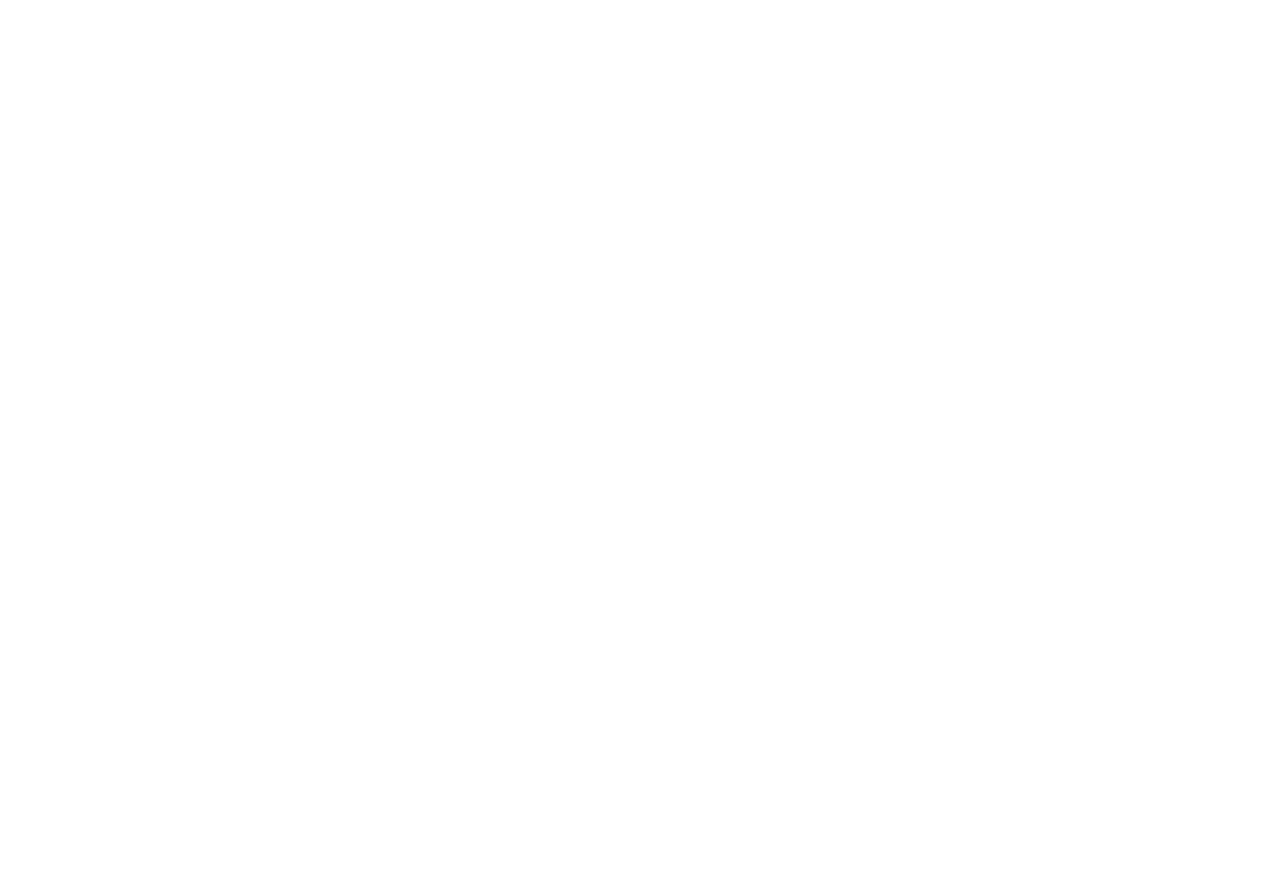
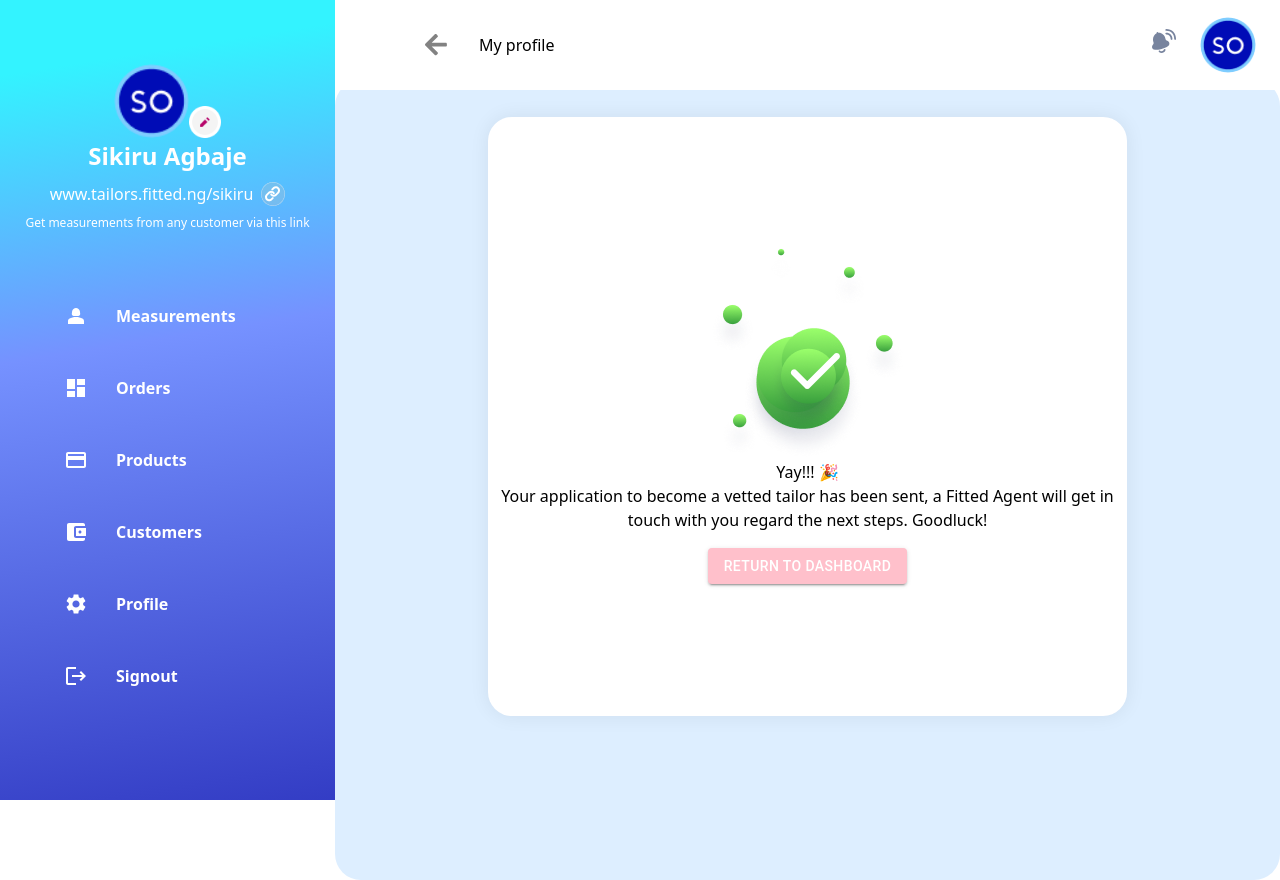
Before and after one commit to romeoscript/fitted_resources, a React (Vite) app: page /success in a window 1280 px wide. Before the commit this address had no page. Before the commit the page ends 800 px from the top, so only its background shows below. Built offline with nearby package versions, Linux system fonts and the light colour scheme.

Commit message:
feat:done

```diff
--- a/src/App.css
+++ b/src/App.css
@@ -1,4 +1,4 @@
-#root {
+/* #root {
   margin: 0 auto;
   text-align: center;
 }
@@ -37,4 +37,4 @@
 
 .read-the-docs {
   color: #888;
-}
+} */
--- a/src/App.jsx
+++ b/src/App.jsx
@@ -7,6 +7,7 @@
 import Help from "./components/dashboard/pages/Help";
 import Settings from "./components/dashboard/pages/Settings";
 import Profile from "./components/dashboard/pages/Profile";
+import Success from "./components/dashboard/pages/Success";
 
 function App() {
   return (
@@ -16,6 +17,7 @@
         <Route path="/dashboards/funding" element={<Funding />} />
         <Route path="/dashboards/help" element={<Help />} />
         <Route path="/dashboards/settings" element={<Settings />} />
+        <Route path="/success" element={<Success />} />
         <Route path="/dashboards/profile" element={<Profile />} />
       </Routes>
     </>
--- a/src/components/Nav.jsx
+++ b/src/components/Nav.jsx
@@ -6,20 +6,20 @@
 import ClearIcon from "@mui/icons-material/Clear";
 
 
-const Nav = ({change,mobile}) => {
+const Nav = ({ change, mobile }) => {
 
 
 
   return (
-    <div className=" flex items-center justify-between left-0 h-[90px] bg-[white] z-[30] px-[1rem] pl-[425px] fixed top-0 w-full z-20 ">
+    <div className=" flex items-center justify-between left-0 h-[90px] bg-[white] z-[30] px-[1rem] lg:pl-[425px] fixed top-0 w-full z-20 ">
 
       <aside className="flex items-center justify-center gap-8">
-        <svg xmlns="http://www.w3.org/2000/svg" width="22" height="22" viewBox="0 0 22 22" fill="none">
+        <svg xmlns="http://www.w3.org/2000/svg" width="22" height="22" viewBox="0 0 22 22" fill="none" onClick={() => { window.history.back() }}>
           <path d="M12.5757 19.895L11.4917 20.979C11.0327 21.438 10.2905 21.438 9.83643 20.979L0.344238 11.4917C-0.114746 11.0327 -0.114746 10.2905 0.344238 9.83643L9.83643 0.344238C10.2954 -0.114746 11.0376 -0.114746 11.4917 0.344238L12.5757 1.42822C13.0395 1.89209 13.0298 2.64893 12.5562 3.10303L6.67236 8.7085H20.7056C21.355 8.7085 21.8774 9.23096 21.8774 9.88037V11.4429C21.8774 12.0923 21.355 12.6147 20.7056 12.6147H6.67236L12.5562 18.2202C13.0347 18.6743 13.0444 19.4312 12.5757 19.895Z" fill="#828282" />
         </svg>
         <p>My profile</p>
       </aside>
-      <aside className=" items-center gap-4 px-[0.5rem] md:flex hidden">
+      <aside className=" items-center gap-4 px-[0.5rem] lg:flex hidden">
         <svg xmlns="http://www.w3.org/2000/svg" width="32" height="32" viewBox="0 0 32 32" fill="none">
           <path d="M24 10.0512C24 10.5559 23.6026 10.9649 23.1124 10.9649C22.6222 10.9649 22.2249 10.5559 22.2249 10.0512C22.2249 7.51759 21.4084 5.47728 20.0441 4.07264C18.6797 2.66801 16.6978 1.82749 14.2368 1.82749C13.7466 1.82749 13.3493 1.41841 13.3493 0.913744C13.3493 0.409077 13.7466 0 14.2368 0C17.1012 0 19.5572 0.986971 21.2992 2.78044C23.0413 4.57391 24 7.10232 24 10.0512Z" fill="#78849E" />
           <path d="M19.5622 10.9649C20.0524 10.9649 20.4498 10.5559 20.4498 10.0512C20.4498 6.34841 17.8335 3.65498 14.2368 3.65498C13.7466 3.65498 13.3493 4.06405 13.3493 4.56872C13.3493 5.07339 13.7466 5.48247 14.2368 5.48247C16.8531 5.48247 18.6746 7.35775 18.6746 10.0512C18.6746 10.5559 19.072 10.9649 19.5622 10.9649Z" fill="#78849E" />
@@ -29,7 +29,7 @@
         <img src={profile1} alt="" className="h-[56px] w-[56px] rounded-full" />
 
       </aside>
-      {mobile? <ClearIcon onClick={change} className='text-3xl cursor-pointer md:hidden block'/> :<BiMenuAltRight onClick={change} className='text-3xl cursor-pointer md:hidden block'/> }
+      {mobile ? <ClearIcon onClick={change} className='text-3xl cursor-pointer lg:hidden block' /> : <BiMenuAltRight onClick={change} className='text-3xl cursor-pointer lg:hidden block' />}
 
 
     </div>
--- a/src/components/dashboard/Layout.jsx
+++ b/src/components/dashboard/Layout.jsx
@@ -13,19 +13,20 @@
   };
   return (
     <div>
-      <Nav change={changeMobile}  mobile={mobile}/>
+      <Nav change={changeMobile} mobile={mobile} />
       <div className="flex">
 
-        <aside className="w-[335px] md:block hidden bg-white fixed left-0 h-[100vh] z-[300]" style={{ background: 'var(--grad, linear-gradient(171deg, rgba(0, 240, 255, 0.80) 8.85%, rgba(83, 118, 255, 0.80) 42.71%, rgba(0, 12, 182, 0.80) 100%))' }}>
+        <aside className="w-[335px] lg:block hidden bg-white fixed left-0 h-[100vh] z-[300]" style={{ background: 'var(--grad, linear-gradient(171deg, rgba(0, 240, 255, 0.80) 8.85%, rgba(83, 118, 255, 0.80) 42.71%, rgba(0, 12, 182, 0.80) 100%))' }}>
           <Sidebar />
         </aside>
-        {/* <aside className="w-[335px] bg-white fixed left-0 h-[100vh] z-[300]" style={{ background: 'var(--grad, linear-gradient(171deg, rgba(0, 240, 255, 0.80) 8.85%, rgba(83, 118, 255, 0.80) 42.71%, rgba(0, 12, 182, 0.80) 100%))' }}>
+
+        {mobile && <aside className="w-[335px] bg-white fixed left-0 h-[100vh] z-[300]" style={{ background: 'var(--grad, linear-gradient(171deg, rgba(0, 240, 255, 0.80) 8.85%, rgba(83, 118, 255, 0.80) 42.71%, rgba(0, 12, 182, 0.80) 100%))' }}>
           <Sidebar />
-        </aside> */}
-        <aside className="md:ml-[335px] fixed z-[300] mt-[80px] bg-[#DEF] min-h-[100vh] p-[1rem] rounded-[26px]" style={{ width: 'calc(100% - 335px)' }}>
+        </aside>}
+
+        <aside className="w-full lg:ml-[335px] lg:w-[calc(100%-335px)]   mt-[80px] bg-[#DEF] min-h-[100vh] p-[1rem] rounded-[26px]">
           {children}
         </aside>
-
       </div>
     </div>
   );
--- a/src/components/dashboard/Sidebar.jsx
+++ b/src/components/dashboard/Sidebar.jsx
@@ -26,9 +26,9 @@
           />
           <img src={edit} className='w-[32px] h-[32px]' alt="" />
         </div>
-        <h2 className="font-[700] text-[24px] text">Sikiru Agbaje </h2>
+        <h2 className="font-[700] text-[24px] text-center">Sikiru Agbaje </h2>
         <p className="flex items-center justify-center gap-2 my-[0.5rem]">www.tailors.fitted.ng/sikiru <img src={component1} alt="" /></p>
-        <p className="text-[14px] font-[300]">Get measurements from any customer via this link</p>
+        <p className="text-[12px] font-[300] text-center">Get measurements from any customer via this link</p>
       </div>
       <ul className="flex flex-col items-start justify-start text-white  text-left  h-full">
         <NavLink
--- a/src/components/dashboard/pages/Accounts.jsx
+++ b/src/components/dashboard/pages/Accounts.jsx
@@ -4,12 +4,13 @@
 import Layout from "../Layout";
 import EmailOutlinedIcon from '@mui/icons-material/EmailOutlined';
 import LocalPhoneOutlinedIcon from '@mui/icons-material/LocalPhoneOutlined';
+import Profile from "./Profile";
 
 const Accounts = () => {
   return (
     <div>
       <Layout>
-        <div className=" mx-auto bg-white my-[4rem] w-[90%] m-auto rounded-[25px] h-[100px] relative" style={{ boxShadow: '0px 4px 30px 0px rgba(0, 0, 0, 0.10)' }}>
+        <div className="lg:block hidden mx-auto bg-white my-[4rem] w-[90%] m-auto rounded-[25px] h-[100px] relative" style={{ boxShadow: '0px 4px 30px 0px rgba(0, 0, 0, 0.10)' }}>
           <span className="block p-[0.5rem] bg-white rounded-[31px] absolute bottom-[20%] left-[2%]" style={{ boxShadow: '0px 4px 30px 0px rgba(0, 0, 0, 0.10)' }}><img src={profile_g} alt="" className="h-[112px] w-[112px] rounded-[31px] " /></span>
           <div className="flex gap-8 items-center h-full pl-[11rem]">
             <aside >
@@ -50,10 +51,12 @@
 
         </div>
 
-
+       <div className="lg:hidden block my-[1.5rem]">
+       <Profile />
+       </div>
 
         <div
-          className="p-[1rem] h-[499px]  rounded-[20px] bg-white"
+          className="p-[1rem] m-[1.5rem] h-[499px]  rounded-[20px] bg-white"
           style={{ boxShadow: "0px 4px 20px -1px rgba(0, 0, 0, 0.25)" }}
         >
           <h2 className="text-center font-bold text-3xl text-[#2173C9] mb-[2rem]">Accounts History</h2>
--- a/src/components/dashboard/pages/Profile.jsx
+++ b/src/components/dashboard/pages/Profile.jsx
@@ -3,7 +3,7 @@
 
 const Profile = () => {
   return (
-    <aside className="mx-[1rem]">
+    <aside className="mx-[1rem] lg:shadow-none shadow-md lg:p-0 p-[1rem] rounded-[32px] bg-white">
       <img src={profile_g} alt="" />
       <div className="text-left flex gap-4 mt-[3rem]">
         <figure className="text-[#828282]">
--- a/src/components/dashboard/pages/Settings.jsx
+++ b/src/components/dashboard/pages/Settings.jsx
@@ -13,11 +13,11 @@
       <Layout>
 
         <div
-          className="p-[1rem] min-h-[599px]  rounded-[20px] bg-white rounded-[24px] w-[90%] m-auto my-[2rem]"
-          style={{ boxShadow: '0px 0px 20px 0px rgba(0, 0, 0, 0.07)' }}
+          className="lg:p-[1rem] min-h-[599px] lg:bg-white bg-transparent rounded-[20px] bg-white rounded-[24px] lg:w-[90%] m-auto my-[2rem] lg:shadow-md"
+
         >
-          <h2 className="font-bold text-2xl">Vetted Tailor Application</h2>
-          <main className="flex justify-between">
+          <h2 className="font-bold text-2xl text-center lg:pb-0 pb-[1rem]">Vetted Tailor Application</h2>
+          <main className="lg:flex block justify-between">
             <Profile />
             <aside className="basis-[50%] p-[1rem]">
 
--- /dev/null
+++ b/src/components/dashboard/pages/Success.jsx
@@ -0,0 +1,30 @@
+import React from 'react'
+import Layout from '../Layout'
+import Success1 from '../../../assets/success.png'
+import { Button } from '@mui/material'
+
+
+const Success = () => {
+    const goBack = ()=>{
+        window.history.back()
+    }
+    return (
+
+        <Layout>
+           <section className='flex items-center justify-center h-[80vh]'>
+           <div className='flex items-center justify-center flex-col md:w-[70%] m-auto text-center  className="p-[1rem] min-h-[599px]  rounded-[20px] bg-white rounded-[24px]   my-[2rem]"
+        '  style={{ boxShadow: '0px 0px 20px 0px rgba(0, 0, 0, 0.07)' }}>
+                <img src={Success1} alt="" />
+                <h2>Yay!!! 🎉</h2>
+                <p>
+                    Your application to become a vetted tailor has been sent, a Fitted Agent will get in touch with you regard the next steps. Goodluck!</p>
+                    <div className='mt-[1rem] text-left'>
+          <Button sx={{ background: 'pink' }} type='submit' onClick={goBack} variant="contained">Return to Dashboard </Button>
+        </div>
+            </div>
+           </section>
+        </Layout>
+    )
+}
+
+export default Success
```
Also changed, not shown: src/components/BankDetailForm.jsx (+8 -5 lines), src/assets/success.png (added).
